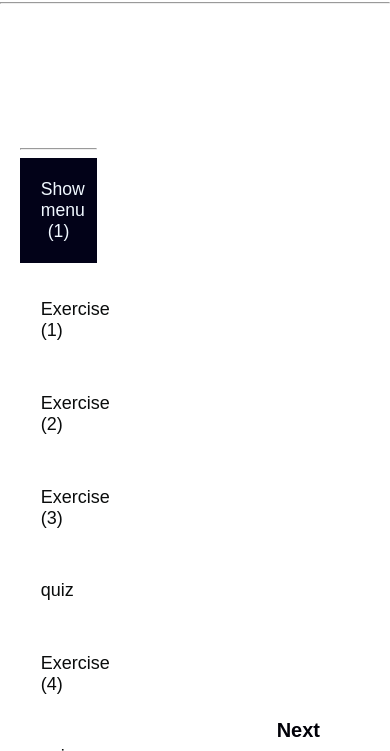
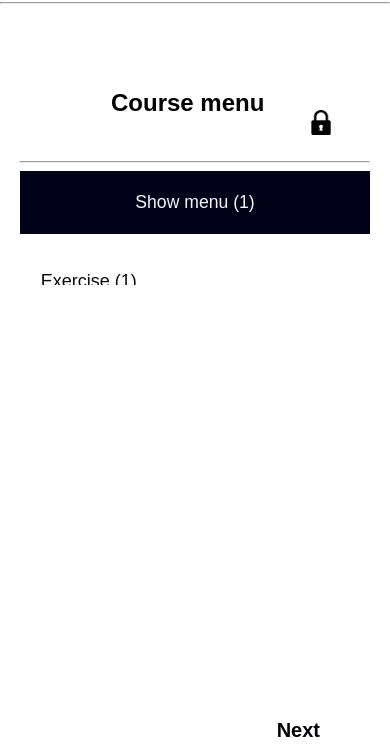
Before and after one commit to Maysamonte/sprot_course, a plain HTML site: page index.html in a window 390 px wide. Shown: the part 78-829 px from the top of the page. Drawn offline with Linux system fonts and the light colour scheme.

Commit message:
Update styles.css

```diff
--- a/styles.css
+++ b/styles.css
@@ -5,24 +5,9 @@
 
 
 @media (max-width: 768px) {
-            .header-icon {
-                max-width: 100%;
-            }
-
-            .lists {
+    .container {
+        display: flex;
         flex-direction: column;
-            }
-
-            .course-menu {
-                display: flex;
-                justify-content: space-between;
-                align-items: center;
-                padding: 10px;
-            }
-
-            .list1,
-            .list2 {
-                margin-bottom: 20px;
     }
 
     .video {
@@ -46,9 +31,8 @@
         object-fit: cover;
     }
 
-            .quiz-container,
-            .map-container {
-                margin-bottom: 20px;
+    .lists {
+        margin-top: 20px;
     }
 }
 
```
Lines whose indentation alone changed are shown as unchanged.
